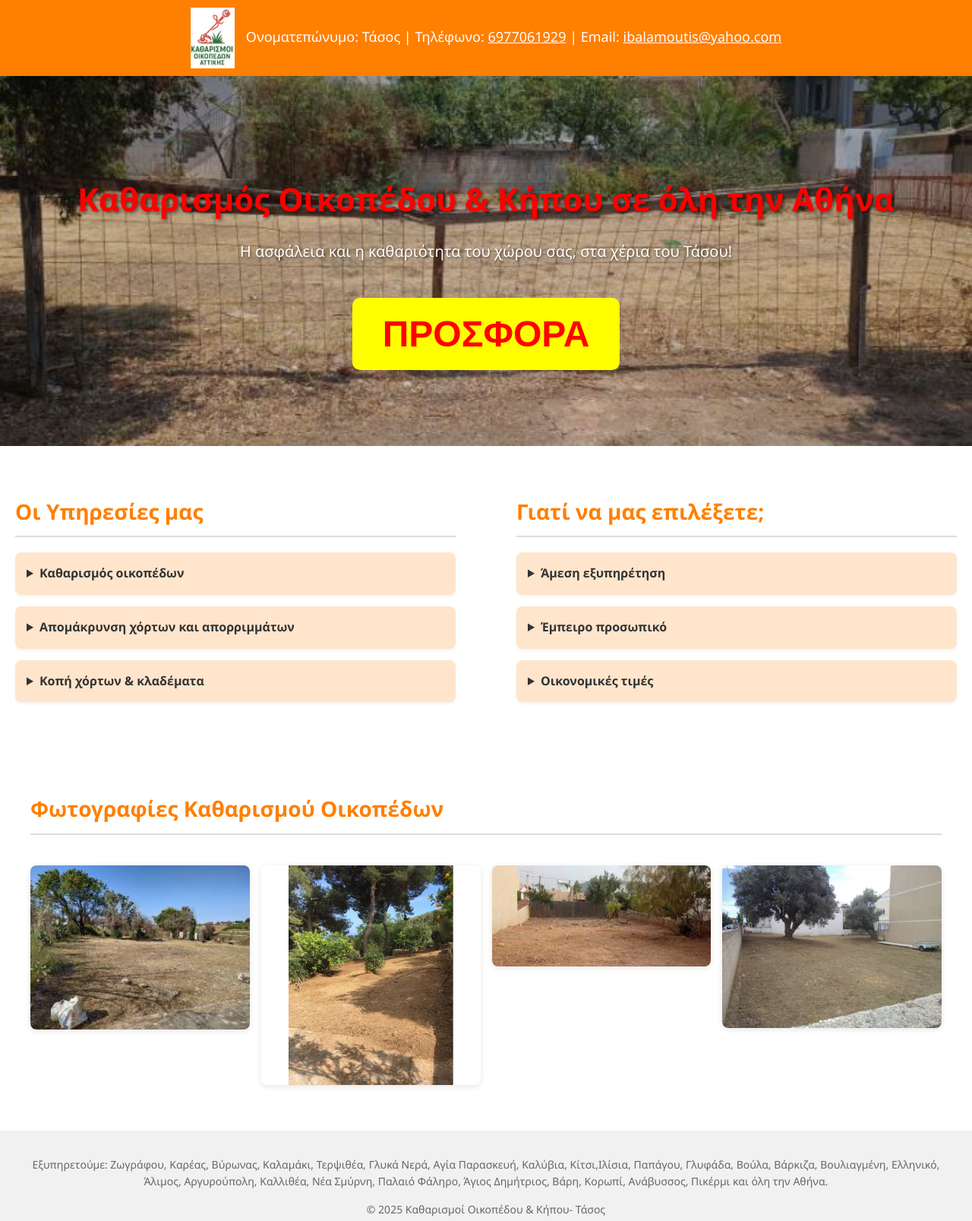
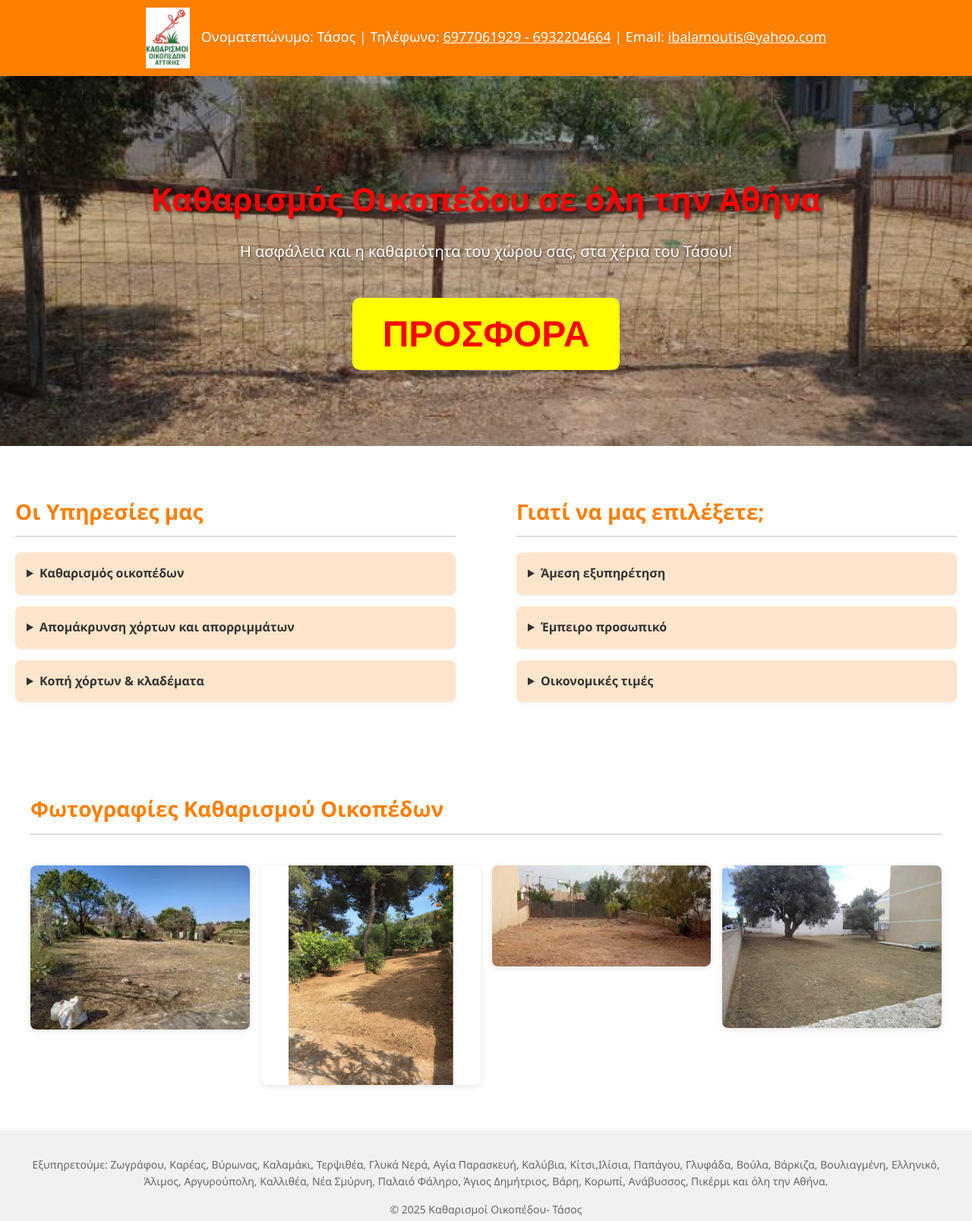
Before and after one commit to ibalamoutis/katharismos-oikopedou-kareas, a plain HTML site: page index.html in a window 1280 px wide. Shown: the top 1607 px of the page at 76% size. Drawn offline with Linux system fonts and the light colour scheme.

Commit message:
Update index.html

```diff
--- a/index.html
+++ b/index.html
@@ -3,15 +3,15 @@
 <head>
   <meta charset="UTF-8">
   <meta name="viewport" content="width=device-width, initial-scale=1.0">
-  <title>Καθαρισμός Οικοπέδου σε όλη την Αθήνα| Τάσος 6977061929</title>
+  <title>Καθαρισμός Οικοπέδου σε όλη την Αθήνα| Τάσος 6977061929 - 6932204664</title>
 
 
-<meta name="keywords" content="Καθαρισμός οικοπέδου & κήπου Ζωγράφου, Καρέας, Βύρωνας, Καλαμάκι, Τερψιθέα, Γλυκά Νερά, Αγία Παρασκευή, Καλύβια, Βάρη, Κίτσι, Ιλίσια, Παπάγου   και σε όλη την Αθήνα, αποψίλωση, καθαρισμός κήπου, κοπή χόρτων, Τάσος, οικονομικές τιμές, πρόληψη πυρκαγιάς">
-<meta name="description" content="Καθαρισμός οικοπέδου και κήπου στη Ζωγράφου, Καρέας, Βύρωνας, Καλαμάκι, Τερψιθέα, Γλυκά Νερά, Αγία Παρασκευή, Καλύβια, Βάρη, Κίτσι, Ιλίσια, Παπάγου και σε όλη την Αθήνα με υπευθυνότητα και χαμηλές τιμές. Αποψίλωση, κοπή χόρτων. Καλέστε Τάσος: 6977061929.">
+<meta name="keywords" content="Καθαρισμός οικοπέδου Ζωγράφου, Καρέας, Βύρωνας, Καλαμάκι, Τερψιθέα, Γλυκά Νερά, Αγία Παρασκευή, Καλύβια, Βάρη, Κίτσι, Ιλίσια, Παπάγου   και σε όλη την Αθήνα, αποψίλωση, καθαρισμός κήπου, κοπή χόρτων, Τάσος, οικονομικές τιμές, πρόληψη πυρκαγιάς">
+<meta name="description" content="Καθαρισμός οικοπέδου στη Ζωγράφου, Καρέας, Βύρωνας, Καλαμάκι, Τερψιθέα, Γλυκά Νερά, Αγία Παρασκευή, Καλύβια, Βάρη, Κίτσι, Ιλίσια, Παπάγου και σε όλη την Αθήνα με υπευθυνότητα και χαμηλές τιμές. Αποψίλωση, κοπή χόρτων. Καλέστε Τάσος: 6977061929.">
 
-<meta name="description" content="Καθαρισμός οικοπέδου και κήπου στη Γλυφάδα, Άλιμος, Πικέρμι, Κορωπί, Βούλα, Βάρκιζα, Αργυρούπολη, Ηλιούπολη, καλλιθέα, Βουλιαγμένη και σε όλη την Αττική με υπευθυνότητα και χαμηλές τιμές. Αποψίλωση, κοπή χόρτων. Καλέστε Τάσος: 6977061929.">
+<meta name="description" content="Καθαρισμός οικοπέδου στη Γλυφάδα, Άλιμος, Πικέρμι, Κορωπί, Βούλα, Βάρκιζα, Αργυρούπολη, Ηλιούπολη, καλλιθέα, Βουλιαγμένη και σε όλη την Αττική με υπευθυνότητα και χαμηλές τιμές. Αποψίλωση, κοπή χόρτων. Καλέστε Τάσος: 6977061929.">
 
-<meta name="keywords" content="Καθαρισμός οικοπέδου & κήπου, Γλυφάδα, Βούλα, Άλιμος, Πικέρμι, Κορωπί, Βούλα, Βάρκιζα, Αργυρούπολη, Ηλιούπολη, καλλιθέα, Βουλιαγμένη  και σε όλη την Αττική, αποψίλωση, καθαρισμός κήπου, κοπή χόρτων, Τάσος, οικονομικές τιμές, πρόληψη πυρκαγιάς">
+<meta name="keywords" content="Καθαρισμός οικοπέδου, Γλυφάδα, Βούλα, Άλιμος, Πικέρμι, Κορωπί, Βούλα, Βάρκιζα, Αργυρούπολη, Ηλιούπολη, καλλιθέα, Βουλιαγμένη  και σε όλη την Αττική, αποψίλωση, καθαρισμός κήπου, κοπή χόρτων, Τάσος, οικονομικές τιμές, πρόληψη πυρκαγιάς">
 
 <meta name="author" content="Τάσος">
 
@@ -213,7 +213,7 @@ header button:hover {
   <div style="background:white; padding:30px; border-radius:10px; text-align:center; box-shadow:0 0 10px rgba(0,0,0,0.3); max-width: 400px;">
     <h2 style="color:#d40000; font-size:26px; margin-bottom:20px;">ΠΡΟΣΦΟΡΑ</h2>
 	      <h2 style="color:#d40000; font-size:26px; margin-bottom:20px;">κ. ΤΑΣΟΣ</h2>
-	     <h2 style="color:#d40000; font-size:26px; margin-bottom:20px;">ΤΗΛ: 6977061929</h2>
+	     <h2 style="color:#d40000; font-size:26px; margin-bottom:20px;">ΤΗΛ: 6977061929 - 6932204664</h2>
     <p style="font-size:18px; font-weight:bold; margin-bottom:20px;">
       Μέχρι 31 Μαρτίου 2026:<br>
       Καθαρισμός οικοπέδου 200τμ μόνο 120€<br>
@@ -229,11 +229,11 @@ header button:hover {
 
   <div class="top-bar">
 	    <img src="logo.JPG" alt="Λογότυπο" style="height:80px; vertical-align: middle; margin-right: 10px;">
-    Ονοματεπώνυμο: Τάσος | Τηλέφωνο: <a href="tel:6977061929" style="color:white; text-decoration: underline;">6977061929</a> | Email: <a href="ibalamoutis@yahoo.com" style="color:white; text-decoration: underline;">ibalamoutis@yahoo.com</a>
+    Ονοματεπώνυμο: Τάσος | Τηλέφωνο: <a href="tel:6977061929" style="color:white; text-decoration: underline;">6977061929 - 6932204664</a> | Email: <a href="ibalamoutis@yahoo.com" style="color:white; text-decoration: underline;">ibalamoutis@yahoo.com</a>
   </div>
 
   <header>
-    <h1>Καθαρισμός Οικοπέδου & Κήπου σε όλη την Αθήνα</h1>
+    <h1>Καθαρισμός Οικοπέδου σε όλη την Αθήνα</h1>
     <p>Η ασφάλεια και η καθαριότητα του χώρου σας, στα χέρια του Τάσου!</p>
 <button onclick="showOffer()">Προσφορά</button>
 
@@ -278,7 +278,7 @@ header button:hover {
       <details class="dropdown">
         <summary>Οικονομικές τιμές</summary>
         <p>Παρέχουμε υπηρεσίες υψηλής ποιότητας στις πιο ανταγωνιστικές τιμές της αγοράς.
-    Χωρίς κρυφές χρεώσεις, με διαφάνεια και ειλικρίνεια, σας προσφέρουμε οικονομικές λύσεις για κάθε ανάγκη.
+    Ο καθαρισμός οικοπέδου χωρίς κρυφές χρεώσεις, με διαφάνεια και ειλικρίνεια, σας προσφέρουμε οικονομικές λύσεις για κάθε ανάγκη.
     Εκμεταλλευτείτε τις προσφορές μας για ακόμη μεγαλύτερη εξοικονόμηση.</p>
       </details>
     </section>
@@ -300,7 +300,7 @@ header button:hover {
  <p>
     Εξυπηρετούμε: Ζωγράφου, Καρέας, Βύρωνας, Καλαμάκι, Τερψιθέα, Γλυκά Νερά, Αγία Παρασκευή, Καλύβια, Κίτσι,Ιλίσια, Παπάγου, Γλυφάδα, Βούλα, Βάρκιζα, Βουλιαγμένη, Ελληνικό, Άλιμος, Αργυρούπολη, Καλλιθέα, Νέα Σμύρνη, Παλαιό Φάληρο, Άγιος Δημήτριος, Βάρη, Κορωπί, Ανάβυσσος, Πικέρμι και όλη την Αθήνα.
   </p>
-  <p>© 2025 Καθαρισμοί Οικοπέδου & Κήπου- Τάσος</p>
+  <p>© 2025 Καθαρισμοί Οικοπέδου- Τάσος</p>
 	 <!-- hitwebcounter Code START -->
 <a href="https://www.hitwebcounter.com" target="_blank">
 <img src="https://hitwebcounter.com/counter/counter.php?page=21166262&style=0019&nbdigits=4&type=page&initCount=0" title="Counter Widget" Alt="Visit counter For Websites"   border="0" /></a>
```
